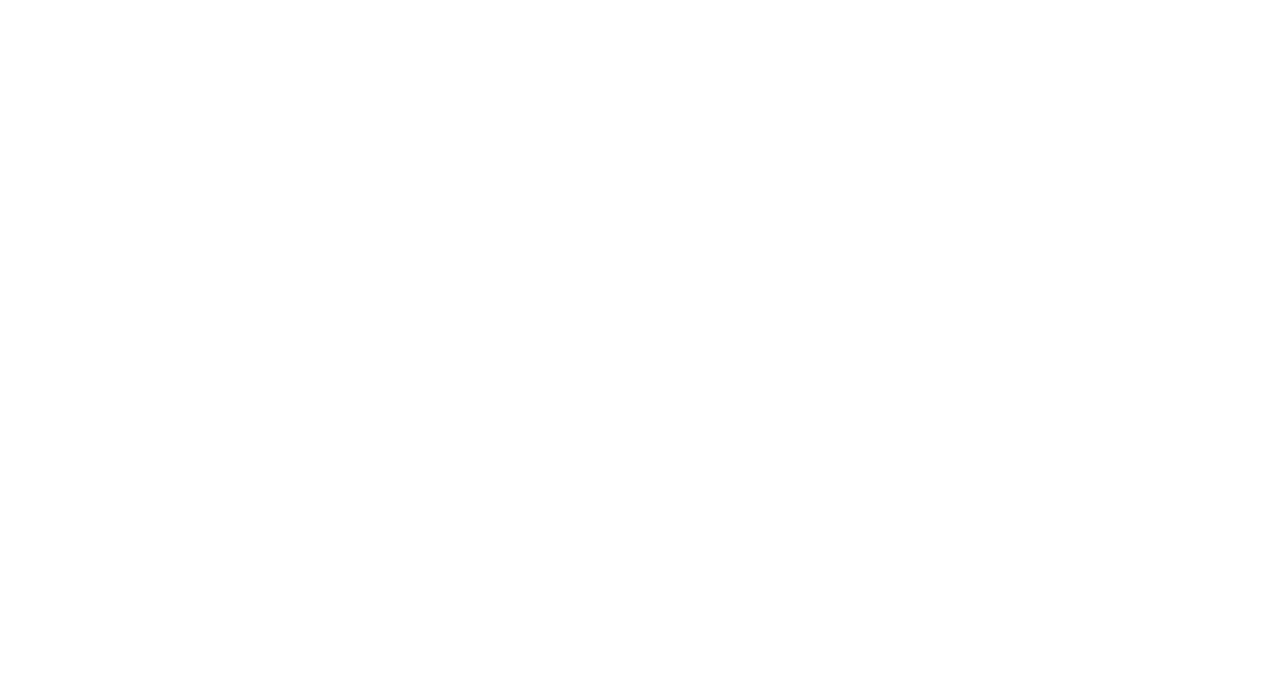
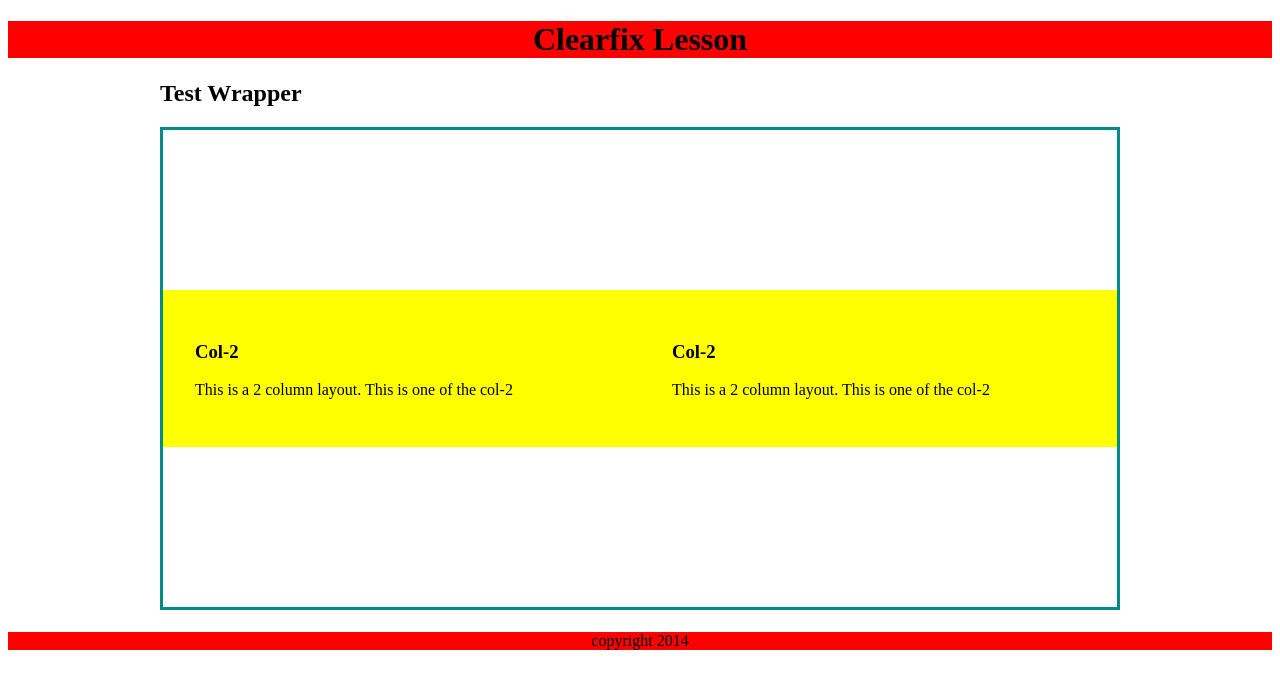
Before and after one commit to carp0052/html-css-layouts, a plain HTML site: page clearfix/index.html in a window 1280 px wide. Drawn offline with Linux system fonts and the light colour scheme.

Commit message:
intro to clearfix

```diff
--- /dev/null
+++ b/clearfix/css/style.css
@@ -0,0 +1,61 @@
+*{
+    box-sizing: border-box;
+}
+
+/********************************************
+                CSS CLEARFIX
+********************************************/
+.clearfix:after {
+    content: ".";
+    display: block;
+    clear: both;
+    visibility: hidden;
+    line-height: 0;
+    height: 0;
+}
+
+.clearfix {
+    display: inline-block;
+}
+
+html[xmlns] .clearfix {
+    display: block;
+}
+
+* html .clearfix {
+    height: 1%;
+}
+/***********END OF CSS CLEARFIX***********/
+
+body{
+
+}
+
+.wrapper{
+    max-width: 960px;
+    margin: 0 auto;
+}
+
+header, footer{
+    background: red;
+    text-align: center;
+}
+
+/* -- Grid Styles -- */
+.col-container{
+    border: 3px solid darkcyan;
+    width: 100%;
+}
+
+.col-2{
+    margin: 10rem 0;
+    background: yellow;
+}
+
+@media screen and (min-width: 600px){
+    .col-2{
+        float: left;
+        width: 50%;
+        padding: 2rem;
+    }
+}
--- a/clearfix/index.html
+++ b/clearfix/index.html
@@ -3,11 +3,33 @@
 <head>
     <meta charset="UTF-8">
     <meta name="viewport" content="width=device-width, initial-scale=1.0">
-    <title>HTML and CSS Layouts</title>
-    <link rel="stylesheet" href="">
+    <title>Clearfix</title>
+    <link rel="stylesheet" href="css/style.css" media="screen" type="text/css">
 </head>
 
 <body>
-    <script src=""></script>
+    <header>
+        <h1>Clearfix Lesson</h1>
+    </header>
+    <div class="wrapper">
+        <h2>Test Wrapper</h2>
+        <section class="col-container clearfix">
+            <div class="col-2">
+                <article class="sub-article">
+                    <h3>Col-2</h3>
+                    <p>This is a 2 column layout. This is one of the col-2</p>
+                </article>
+            </div>
+            <div class="col-2">
+                <article class="sub-article">
+                    <h3>Col-2</h3>
+                    <p>This is a 2 column layout. This is one of the col-2</p>
+                </article>
+            </div>
+        </section>
+    </div>
+    <footer>
+        <p>copyright 2014</p>
+    </footer>
 </body>
 </html>
```
